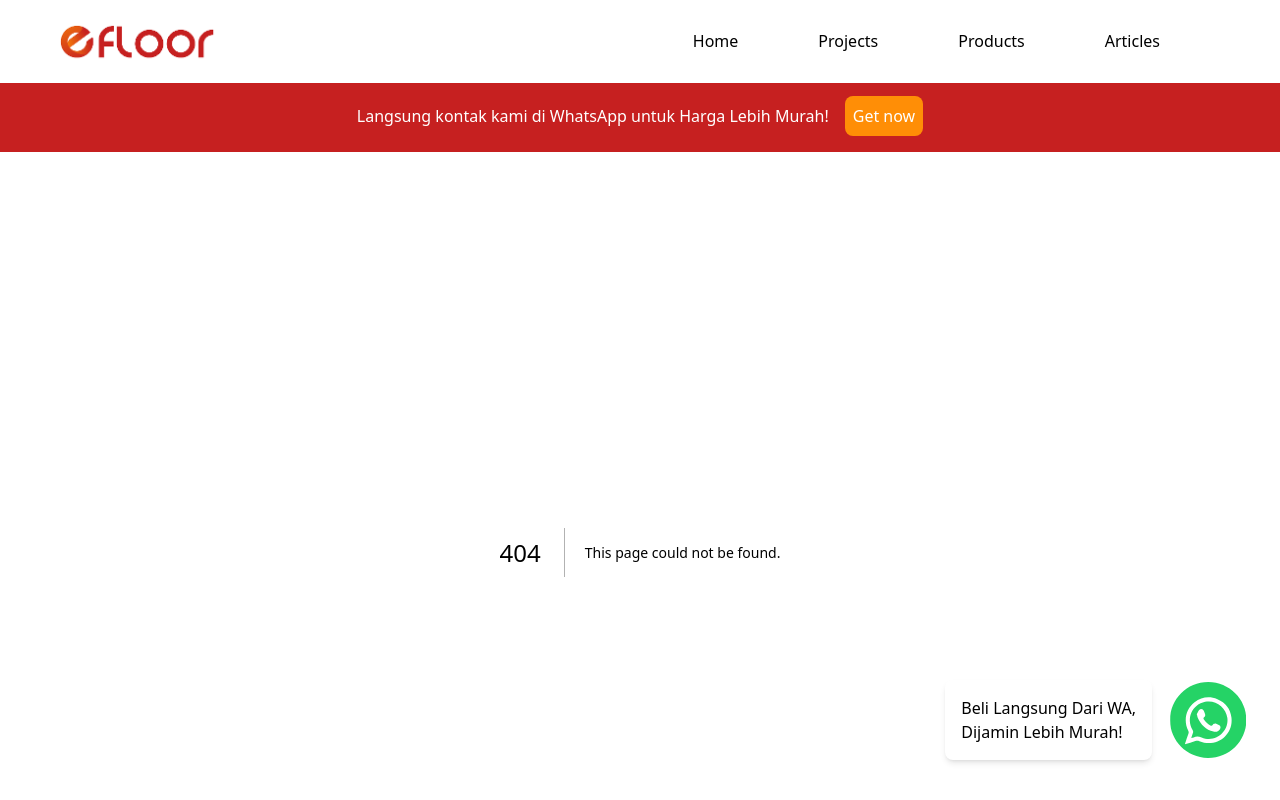
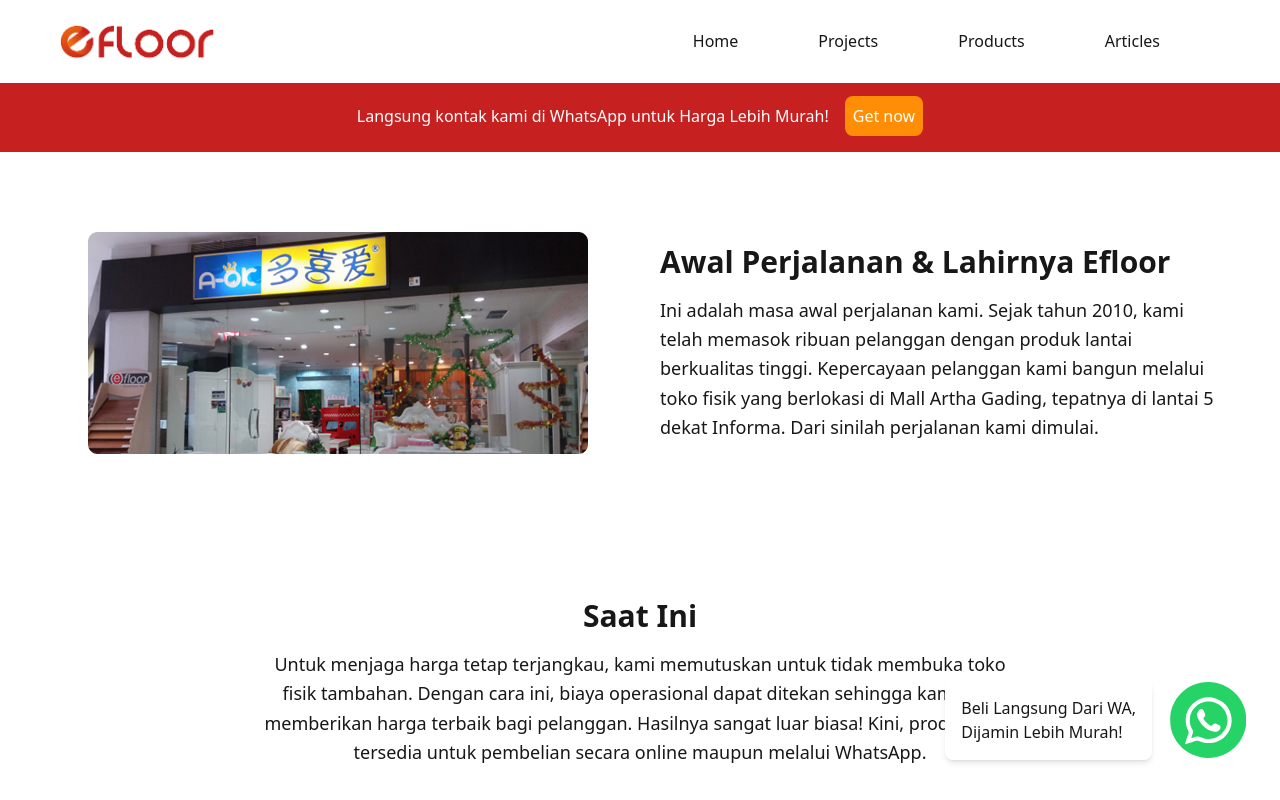
Before and after one commit to gearyaudie/efloor, a Next.js app: page /about-us in a window 1280 px wide. Before the commit this address had no page. Shown: the top 800 px of the page. Built offline with nearby package versions, Linux system fonts and the light colour scheme.

Commit message:
Add about us page

```diff
--- /dev/null
+++ b/app/about-us/page.tsx
@@ -0,0 +1,76 @@
+import { Metadata } from "next";
+import Link from "next/link";
+import MarketingGrid from "../components/MarketingGrid";
+
+export default function AboutUs() {
+  return (
+    <>
+      {/* Section 1 */}
+      <div className="flex flex-col md:flex-row items-center gap-10 px-4 my-16 md:my-20 max-w-[1200px] mx-auto">
+        <div className="flex-1 flex justify-center">
+          <img
+            src="/img/about-us-efloor.png"
+            alt="About Efloor"
+            className="w-full max-w-[500px] h-auto"
+          />
+        </div>
+
+        <div className="flex-1 text-center md:text-left">
+          <div className="text-2xl md:text-3xl mb-4 font-semibold">
+            Awal Perjalanan & Lahirnya Efloor
+          </div>
+          <div className="text-base md:text-lg leading-relaxed">
+            Ini adalah masa awal perjalanan kami. Sejak tahun 2010, kami telah
+            memasok ribuan pelanggan dengan produk lantai berkualitas tinggi.
+            Kepercayaan pelanggan kami bangun melalui toko fisik yang berlokasi
+            di Mall Artha Gading, tepatnya di lantai 5 dekat Informa. Dari
+            sinilah perjalanan kami dimulai.
+          </div>
+        </div>
+      </div>
+
+      {/* Section 2 */}
+      <div className="flex flex-col max-w-[800px] mx-auto text-center px-4 pb-12 pt-10 md:pt-16">
+        <div className="text-2xl md:text-3xl font-semibold mb-4">Saat Ini</div>
+        <div className="text-base md:text-lg leading-relaxed">
+          Untuk menjaga harga tetap terjangkau, kami memutuskan untuk tidak
+          membuka toko fisik tambahan. Dengan cara ini, biaya operasional dapat
+          ditekan sehingga kami bisa memberikan harga terbaik bagi pelanggan.
+          Hasilnya sangat luar biasa! Kini, produk kami tersedia untuk pembelian
+          secara online maupun melalui WhatsApp.
+        </div>
+      </div>
+
+      <MarketingGrid />
+    </>
+  );
+}
+
+export async function generateMetadata(): Promise<Metadata> {
+  return {
+    title:
+      "Tentang EFLOOR | Distributor Flooring & Lem Vinyl Jakarta Sejak 2010",
+
+    description:
+      "Kenali perjalanan EFLOOR sejak 2010 sebagai distributor flooring dan lem vinyl terpercaya di Jakarta. Dari toko fisik di Mall Artha Gading hingga melayani pembelian online dan WhatsApp dengan harga terbaik untuk pelanggan.",
+
+    keywords: [
+      "tentang efloor",
+      "profil perusahaan efloor",
+      "sejarah efloor",
+      "distributor flooring jakarta",
+      "supplier lantai vinyl jakarta",
+      "distributor lem vinyl jakarta",
+      "perusahaan flooring indonesia",
+      "toko lantai mall artha gading",
+      "supplier lantai terpercaya jakarta",
+      "efloor sejak 2010",
+      "distributor lantai proyek jakarta",
+      "supplier lantai dan lem vinyl",
+    ],
+
+    alternates: {
+      canonical: "https://www.efloor.id/about-us",
+    },
+  };
+}
--- a/app/sitemap.ts
+++ b/app/sitemap.ts
@@ -66,6 +66,10 @@ export default async function sitemap() {
       lastModified: new Date(),
     },
     {
+      url: "https://efloor.id/about-us",
+      lastModified: new Date(),
+    },
+    {
       url: "https://efloor.id/products/list-adaptasi",
       lastModified: new Date(),
     },
```
Also changed, not shown: public/img/about-us-efloor.png (added).
